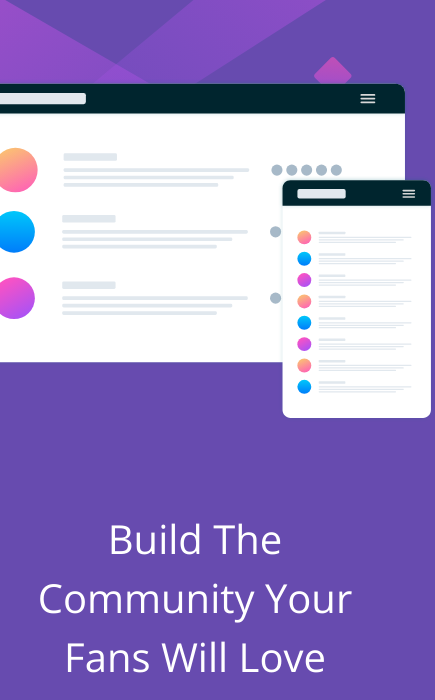
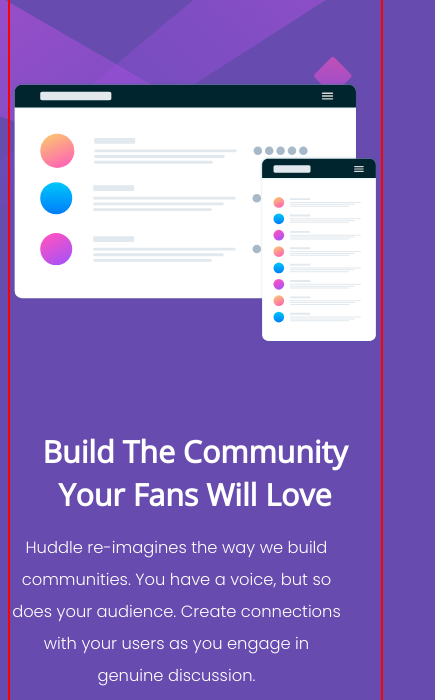
Before and after one commit to Gesiere/Huddle-landing-page, a plain HTML site: page index.html in a window 390 px wide. Shown: the part 105-805 px from the top of the page, 435 px wide, since content can reach past the window. Drawn offline with nearby package versions, Linux system fonts and the light colour scheme.

Commit message:
initial commit

```diff
--- a/style.css
+++ b/style.css
@@ -152,3 +152,27 @@ body{
 
     }
 }
+
+@media (max-width: 550px){
+    .main-section{
+        border: 2px solid red;
+        margin: 0 auto;
+        max-width: 375px;
+    }
+
+
+
+    .illustration-section img{
+        width:23rem;
+    }
+
+    .main-content h1{
+        font-size: 1.9rem;
+        line-height: 2.65rem;
+        font-weight: 600;
+    }
+
+    .main-content p{
+        font-size: 1.02rem;
+    }
+}
```
